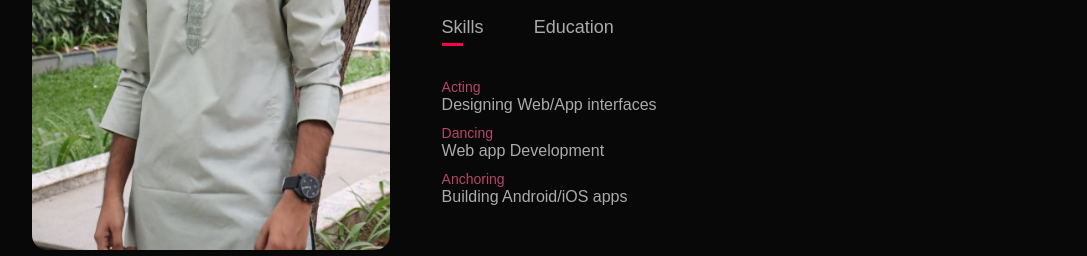
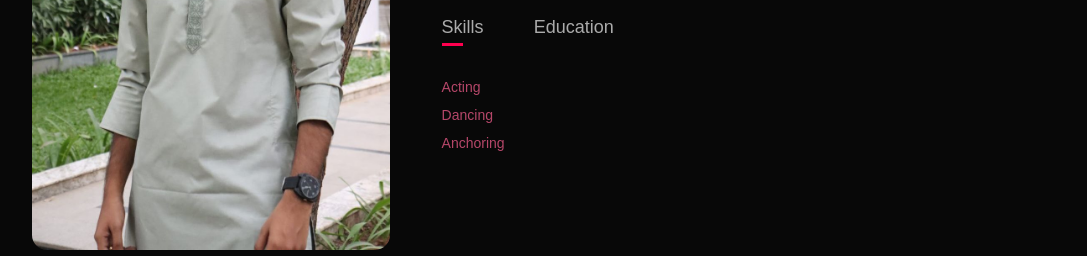
Before and after one commit to indrasenareddy9393/My-portfolio, a plain HTML site: page index.html in a window 1280 px wide. Shown: the part 1178-1434 px from the top of the page, without its empty margins (96-1183 px from the left). Drawn offline with Linux system fonts and the light colour scheme.

Commit message:
Update index.html

```diff
--- a/index.html
+++ b/index.html
@@ -50,9 +50,9 @@
                 </div>
                 <div class="tab-contents active-tab" id="skills">
                     <ul>
-                        <li><span>Acting</span><br>Designing Web/App interfaces</li>
-                        <li><span>Dancing</span><br>Web app Development</li>
-                        <li><span>Anchoring</span><br>Building Android/iOS apps</li>
+                        <li><span>Acting</span></li>
+                        <li><span>Dancing</span></li>
+                        <li><span>Anchoring</span></li>
                     </ul>
                 </div>
                 <!-- <div class="tab-contents" id="experience">
@@ -67,7 +67,7 @@
                     <ul>
                         <li><span>2024</span><br>B.Tech from KL University</li>
                         <li><span>2020</span><br>Completed Inter from Narayana Junior College.</li>
-                        <li><span>2018</span><br>Matricualtion from Oxford Public School.</li>
+                        <li><span>2018</span><br>Matriculation from Oxford Public School.</li>
                     </ul>
                 </div>
             </div>
@@ -146,7 +146,7 @@
                 </div>
                 <a href="images/my-cv.pdf" download class="btn btn2">Download CV</a>
             </div>
-            <div class="contact-right">
+<!--             <div class="contact-right">
                 <form name="submit-to-google-sheet">
                     <input type="text" name="Name" placeholder="Your Name" required>
                     <input type="email" name="Email" placeholder="Your Email" required>
@@ -154,7 +154,7 @@
                     <button type="submit" class="btn btn2">Submit</button>
                 </form>
                 <span id="msg"></span>
-            </div>
+            </div> -->
         </div>
     </div>
     </div>
```
